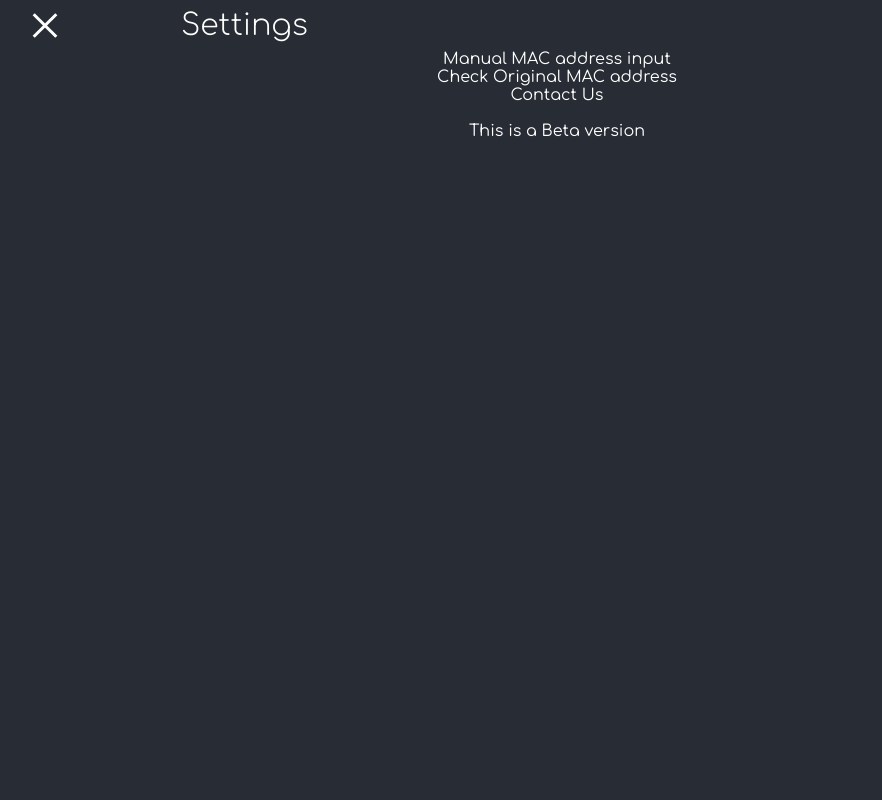
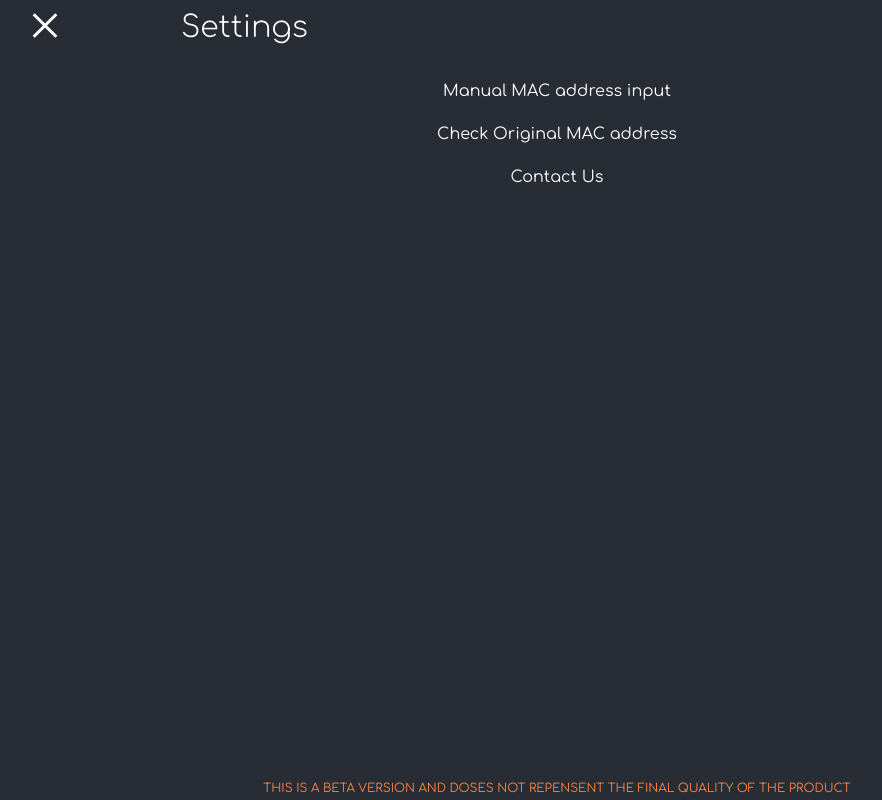
Before and after one commit to luapp/mac-changer-app, a React (Vite) app: page / in a window 1280 px wide. Both pictures are taken after a click on the button 128 px from the left and 25 px from the top of the page. Shown: the whole page, without its empty margins (83-965 px from the left). Built offline with nearby package versions, Linux system fonts and the light colour scheme.

Commit message:
[FIX] settings list elements

```diff
--- a/src/Components/UI/Settings.jsx
+++ b/src/Components/UI/Settings.jsx
@@ -4,11 +4,11 @@ const Settings = () => {
     return (
         <div className={styles.settings}>
             <ul className={styles.settingList}>
-                <li>Manual MAC address input</li>
-                <li>Check Original MAC address</li>
-                <li>Contact Us</li>
+                <li className={styles.listElements}>Manual MAC address input</li>
+                <li className={styles.listElements}>Check Original MAC address</li>
+                <li className={styles.listElements}>Contact Us</li>
                 <br/>
-                <li>This is a Beta version</li>
+                <li className={styles.beta}>THIS IS A BETA VERSION AND DOSES NOT REPENSENT THE FINAL QUALITY OF THE PRODUCT</li>
             </ul>
         </div>
     );
--- a/src/Components/UI/header.module.css
+++ b/src/Components/UI/header.module.css
@@ -26,4 +26,5 @@
     user-select: none;
     -webkit-user-select: none;
     cursor: default;
+    transform: translateY(2px);
 }
--- a/src/Components/UI/settings.module.css
+++ b/src/Components/UI/settings.module.css
@@ -11,8 +11,31 @@
 }
 
 .settingList {
-    margin-top: 20px;
     list-style-type: none;
     padding: 0;
     margin: 0;
+    margin-top: 20px;
 }
+
+.listElements {
+    margin: 0;
+    cursor: pointer;
+    padding: 12px;
+    padding-left: 22px;
+    padding-right: 22px;
+    border-bottom: 1px solid #282c34;
+}
+
+.beta {
+    color: #ff8543;
+    position: fixed;
+    bottom: 0;
+    left: 50%;
+    transform: translateX(-50%);
+    width: 100vw;
+    margin-bottom: 5px;
+    user-select: none;
+    -webkit-user-select: none;
+    cursor: default;
+    font-size: 12px;
+}
```
